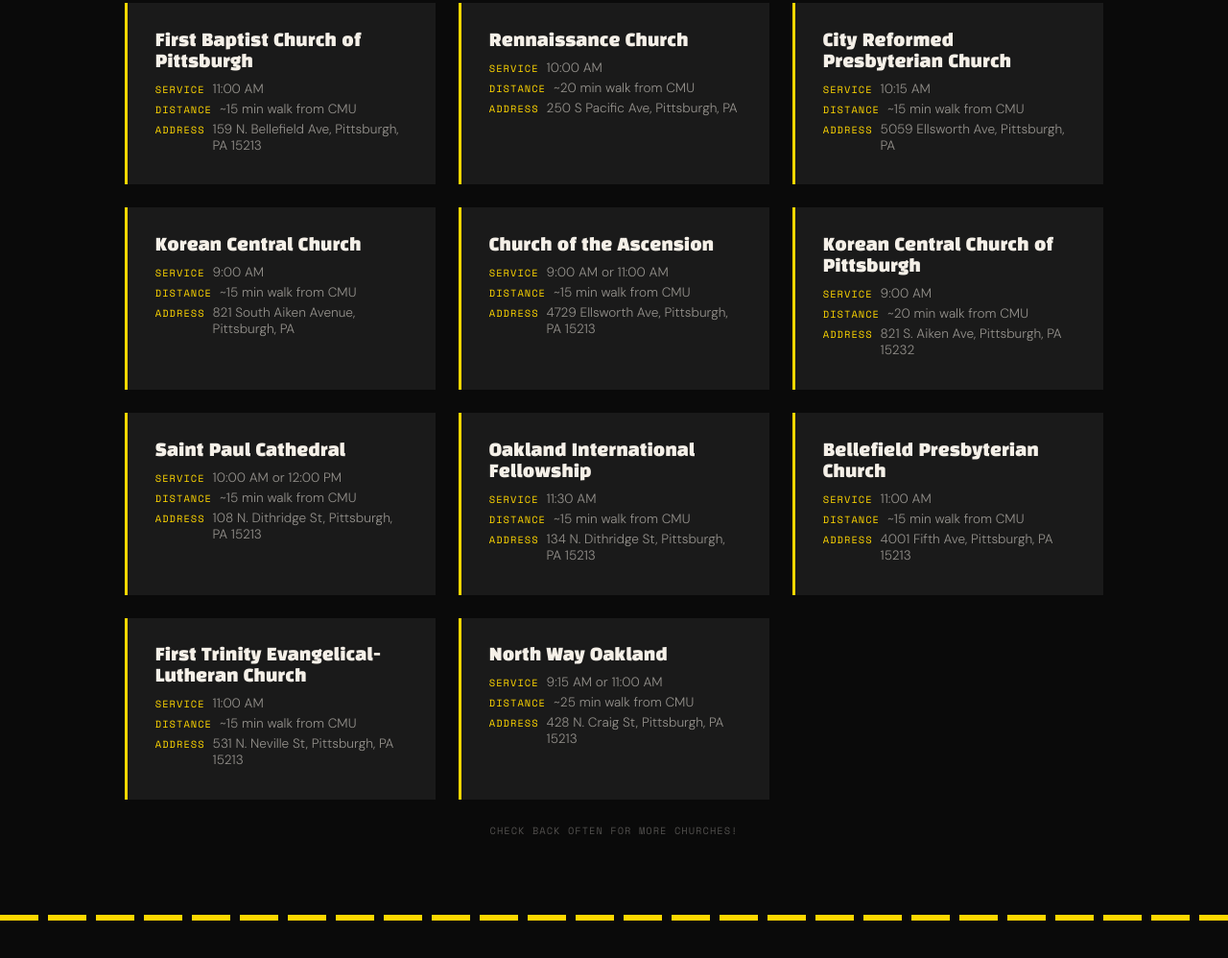
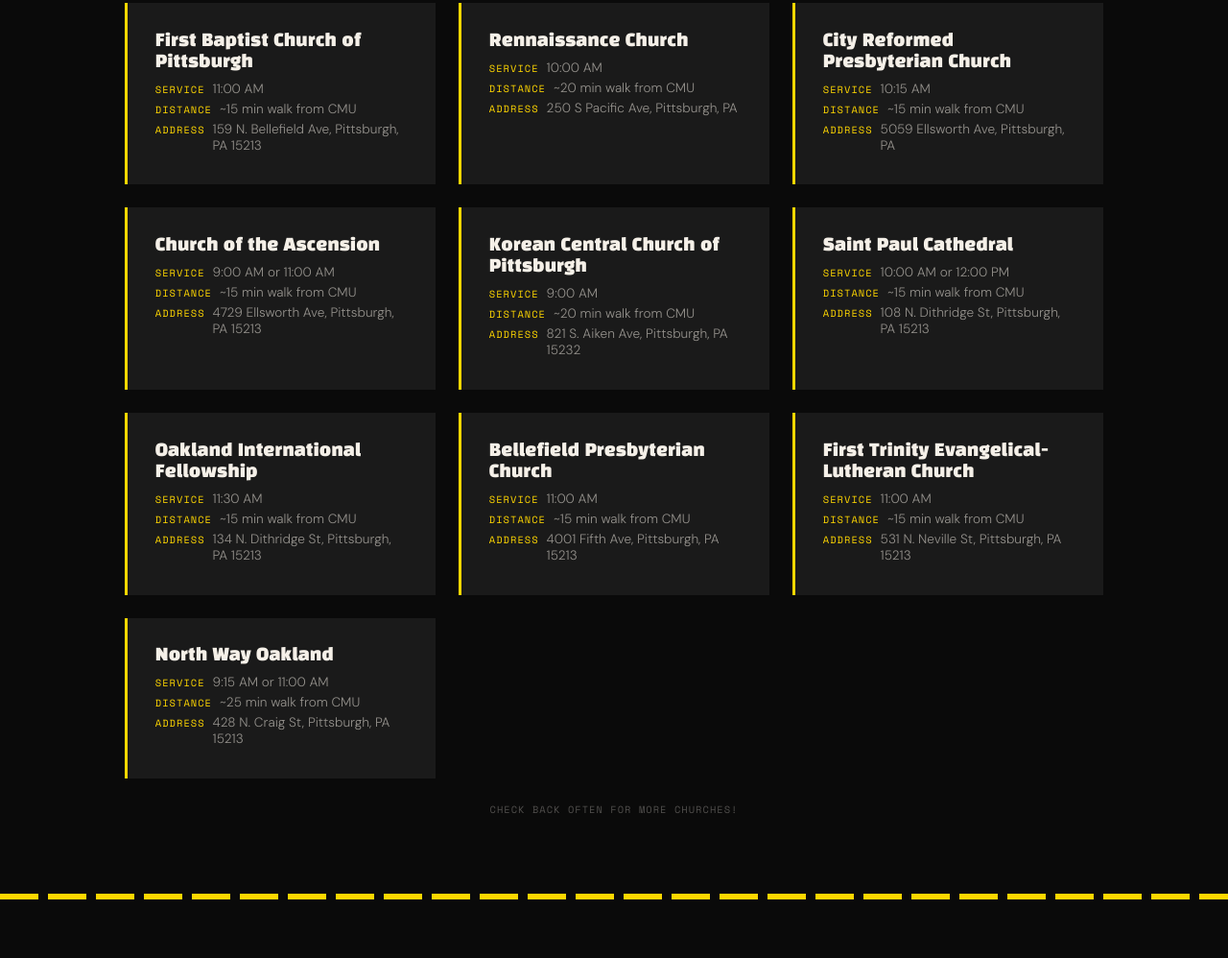
Before and after one commit to rachaelchung/bidsburgh, a plain HTML site: page index.html in a window 1280 px wide. Shown: the part 9581-10579 px from the top of the page at 96% size. Drawn offline with nearby package versions, Linux system fonts and the light colour scheme.

Commit message:
minor duplicate fix

```diff
--- a/index.html
+++ b/index.html
@@ -1917,12 +1917,6 @@
         <div class="church-detail"><strong>Address</strong> 5059 Ellsworth Ave, Pittsburgh, PA</div>
       </div>
       <div class="church-card">
-        <div class="church-name">Korean Central Church</div>
-        <div class="church-detail"><strong>Service</strong> 9:00 AM</div>
-        <div class="church-detail"><strong>Distance</strong> ~15 min walk from CMU</div>
-        <div class="church-detail"><strong>Address</strong> 821 South Aiken Avenue, Pittsburgh, PA</div>
-      </div>
-      <div class="church-card">
         <div class="church-name">Church of the Ascension</div>
         <div class="church-detail"><strong>Service</strong> 9:00 AM or 11:00 AM</div>
         <div class="church-detail"><strong>Distance</strong> ~15 min walk from CMU</div>
```
Also changed, not shown: images/drive-download-20260330T041859Z-3-001/BUMS - BU Mustard Seed.jpg (deleted), images/drive-download-20260330T041859Z-3-001/Copy of ksfishblue - Roger Brooks.jpg (deleted), images/drive-download-20260330T041859Z-3-001/FM Full Logo - James Waskito.jpg (deleted), images/drive-download-20260330T041859Z-3-001/First Light Logo_Rainbow BLACK (1) - First Light.png (deleted), images/drive-download-20260330T041859Z-3-001/Good News Official Logo 2 (1) - Diego Reyes.png (deleted), images/drive-download-20260330T041859Z-3-001/IMG_2325 - Ella Chang.png (deleted), images/drive-download-20260330T041859Z-3-001/Logo - Jubilation! Christian A Cappella.png (deleted), images/drive-download-20260330T041859Z-3-001/Simplier BUMS logo without BU.png (deleted), images/drive-download-20260330T041859Z-3-001/logo - Living Water at Yale.webp (deleted), 4 other files.
